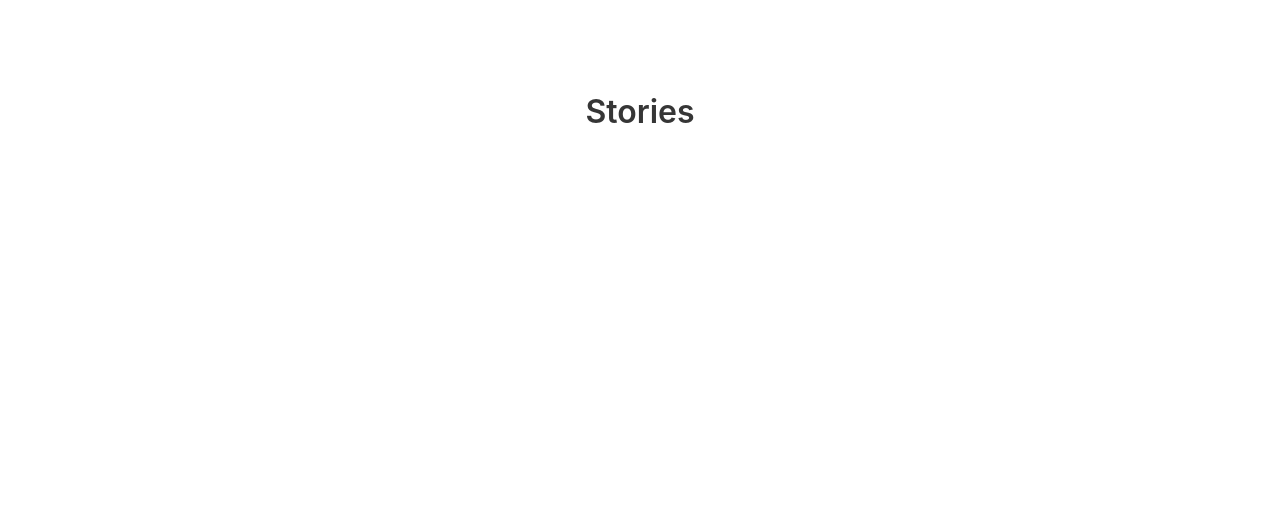
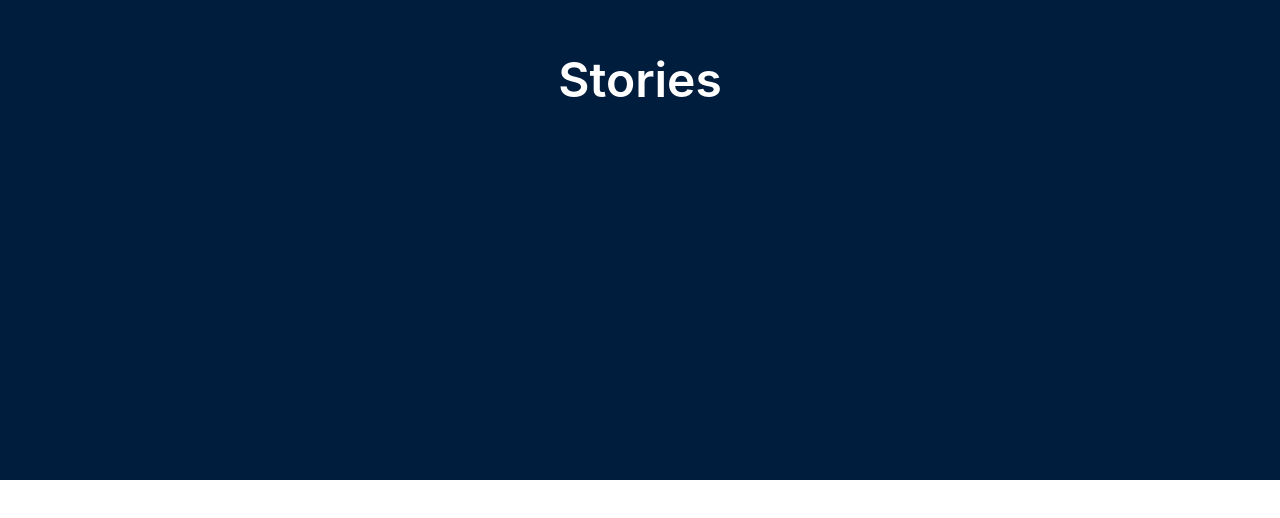
Before and after one commit to AndrewByerle/Stories, a Vue app: page / in a window 1280 px wide. Shown: the part 320-838 px from the top of the page. After the commit the page ends 800 px from the top, so only its background shows below. Built offline with nearby package versions, Linux system fonts and the light colour scheme.

Commit message:
welcome style

```diff
--- a/src/App.vue
+++ b/src/App.vue
@@ -1,11 +1,9 @@
 <script setup lang="ts">
-import HelloWorld from './components/Welcome.vue'
+import Welcome from "./components/Welcome.vue";
 </script>
 
 <template>
-  <HelloWorld msg="Stories" />
+  <Welcome msg="Stories" />
 </template>
 
-<style scoped>
-
-</style>
+<style scoped></style>
--- a/src/components/Welcome.vue
+++ b/src/components/Welcome.vue
@@ -1,18 +1,18 @@
 <script setup lang="ts">
-
-defineProps<{ msg: string }>()
-
+defineProps<{ msg: string }>();
 </script>
 
 <template>
-    <section class="hero is-fullheight oxford-blue">
-      <div class="hero-body">
-        <h1 class="title">{{ msg }}</h1>
-      </div>
-    </section>
-
+  <section class="hero is-fullheight is-oxford-blue">
+    <div class="hero-body center">
+      <h1 class="title is-1 is-large">{{ msg }}</h1>
+    </div>
+  </section>
 </template>
 
 <style scoped>
-
+.center {
+  display: flex;
+  justify-content: center;
+}
 </style>
--- a/src/index.scss
+++ b/src/main.scss
@@ -47,73 +47,73 @@ $colors: map-merge($colors, $addColors);
 
 
 
-:root {
-  font-family: Inter, system-ui, Avenir, Helvetica, Arial, sans-serif;
-  line-height: 1.5;
-  font-weight: 400;
+// :root {
+//   font-family: Inter, system-ui, Avenir, Helvetica, Arial, sans-serif;
+//   line-height: 1.5;
+//   font-weight: 400;
 
-  color-scheme: light dark;
-  // color: rgba(255, 255, 255, 0.87);
-  // background-color: #242424;
+//   color-scheme: light dark;
+//   // color: rgba(255, 255, 255, 0.87);
+//   // background-color: #242424;
 
-  font-synthesis: none;
-  text-rendering: optimizeLegibility;
-  -webkit-font-smoothing: antialiased;
-  -moz-osx-font-smoothing: grayscale;
-  -webkit-text-size-adjust: 100%;
-}
+//   font-synthesis: none;
+//   text-rendering: optimizeLegibility;
+//   -webkit-font-smoothing: antialiased;
+//   -moz-osx-font-smoothing: grayscale;
+//   -webkit-text-size-adjust: 100%;
+// }
 
-a {
-  font-weight: 500;
-  color: #646cff;
-  text-decoration: inherit;
-}
-a:hover {
-  color: #535bf2;
-}
+// a {
+//   font-weight: 500;
+//   color: #646cff;
+//   text-decoration: inherit;
+// }
+// a:hover {
+//   color: #535bf2;
+// }
 
-body {
-  margin: 0;
-  display: flex;
-  place-items: center;
-  min-width: 320px;
-  min-height: 100vh;
-}
+// body {
+//   margin: 0;
+//   display: flex;
+//   place-items: center;
+//   min-width: 320px;
+//   min-height: 100vh;
+// }
 
-h1 {
-  font-size: 3.2em;
-  line-height: 1.1;
-}
+// h1 {
+//   font-size: 3.2em;
+//   line-height: 1.1;
+// }
 
-button {
-  border-radius: 8px;
-  border: 1px solid transparent;
-  padding: 0.6em 1.2em;
-  font-size: 1em;
-  font-weight: 500;
-  font-family: inherit;
-  background-color: #1a1a1a;
-  cursor: pointer;
-  transition: border-color 0.25s;
-}
-button:hover {
-  border-color: #646cff;
-}
-button:focus,
-button:focus-visible {
-  outline: 4px auto -webkit-focus-ring-color;
-}
+// button {
+//   border-radius: 8px;
+//   border: 1px solid transparent;
+//   padding: 0.6em 1.2em;
+//   font-size: 1em;
+//   font-weight: 500;
+//   font-family: inherit;
+//   background-color: #1a1a1a;
+//   cursor: pointer;
+//   transition: border-color 0.25s;
+// }
+// button:hover {
+//   border-color: #646cff;
+// }
+// button:focus,
+// button:focus-visible {
+//   outline: 4px auto -webkit-focus-ring-color;
+// }
 
-.card {
-  padding: 2em;
-}
+// .card {
+//   padding: 2em;
+// }
 
-#app {
-  max-width: 1280px;
-  margin: 0 auto;
-  padding: 2rem;
-  text-align: center;
-}
+// #app {
+//   max-width: 1280px;
+//   margin: 0 auto;
+//   padding: 2rem;
+//   text-align: center;
+// }
 
 @media (prefers-color-scheme: light) {
   :root {
--- a/src/main.ts
+++ b/src/main.ts
@@ -1,5 +1,5 @@
 import { createApp } from 'vue'
-import './index.scss'
+import './main.scss'
 import App from './App.vue'
 
 createApp(App).mount('#app')
```
